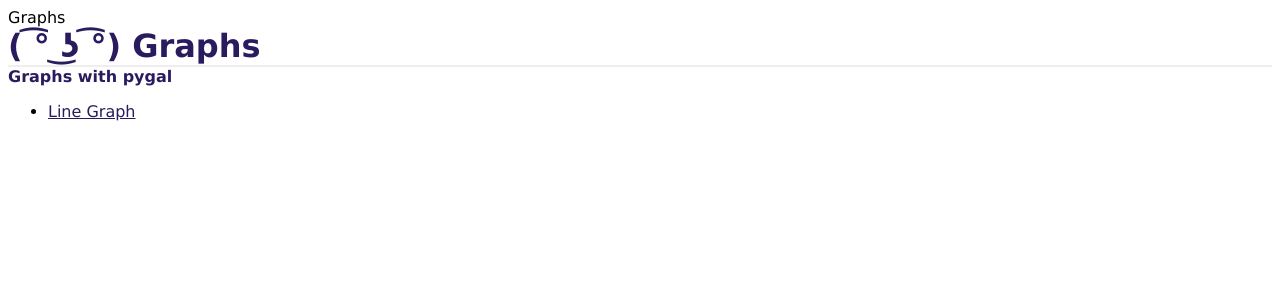
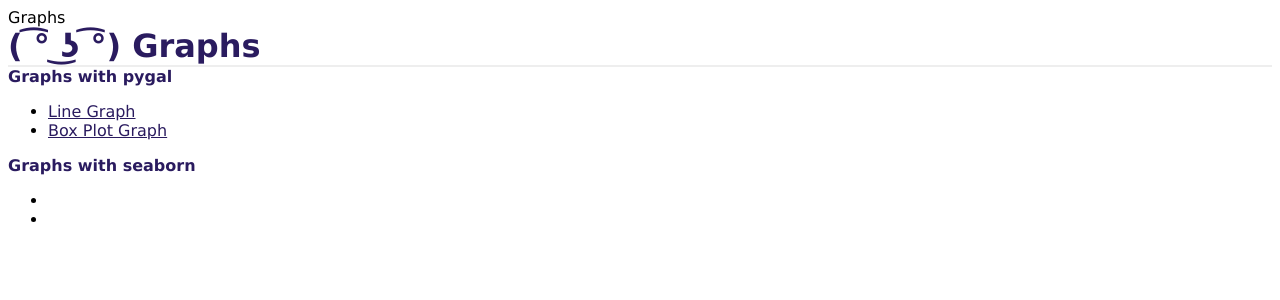
Before and after one commit to tonymoyoy/python-graphs, a Flask app: page / in a window 1280 px wide. Shown: the top 300 px of the page. Run offline with Flask 2, Linux system fonts and the light colour scheme.

Commit message:
Included in the menu the link for the box plot example

```diff
--- a/templates/welcome.html
+++ b/templates/welcome.html
@@ -6,8 +6,22 @@
         <h2>Graphs with pygal</h2>
         <ul>
                 <li>
-                    <a href="{{ url_for('line_graph')}}">Line Graph</a>
+                    <a href="{{ url_for('line_graph_pygal')}}">Line Graph</a>
+                </li>
+                <li>
+                    <a href="{{ url_for('box_graph_pygal')}}">Box Plot Graph</a>
+                </li>
+        </ul>
+        <h2>Graphs with seaborn</h2>
+        <ul>
+                <li>
+
+                </li>
+                <li>
+
                 </li>
         </ul>
 
+
+
 {% endblock %}
```
